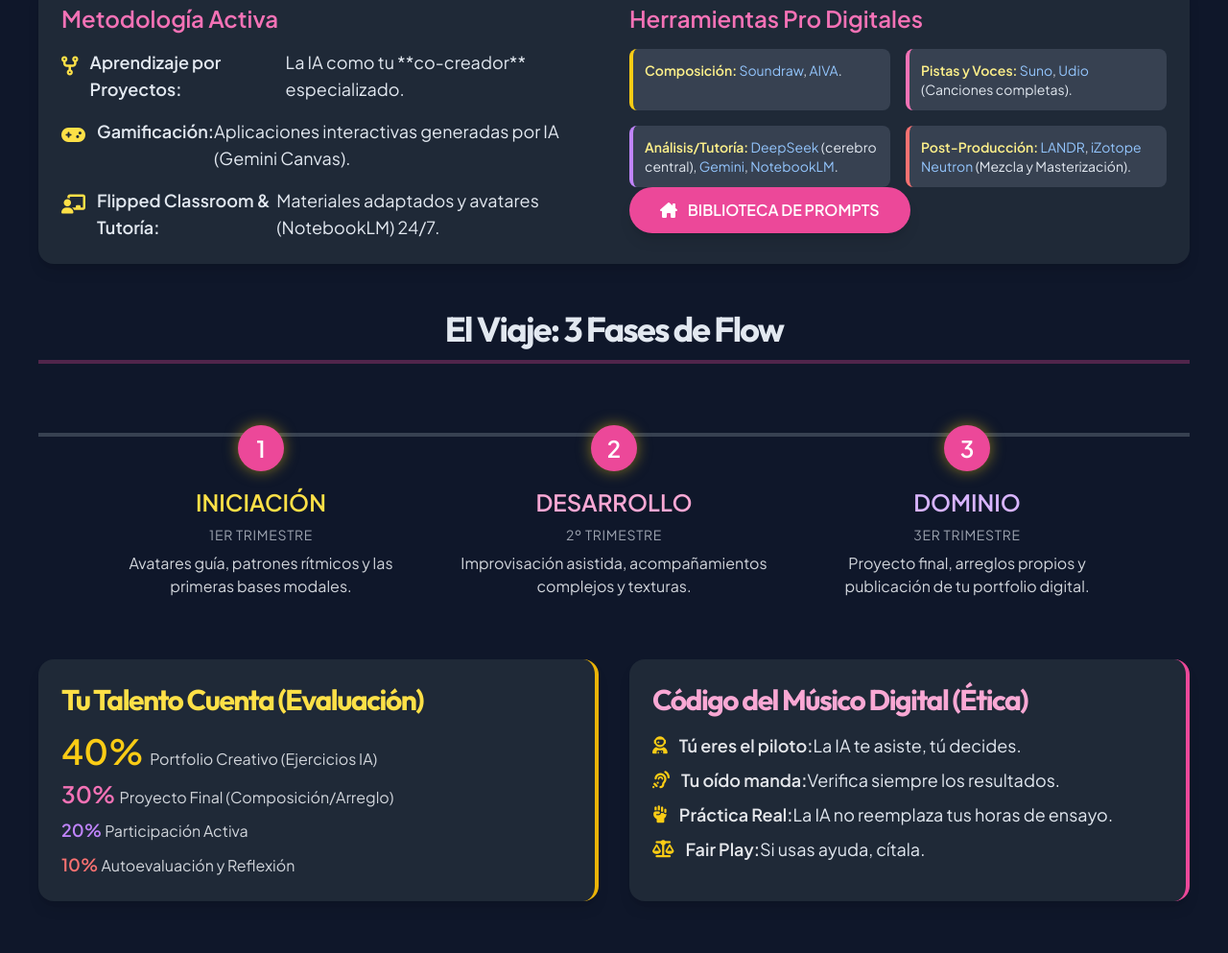
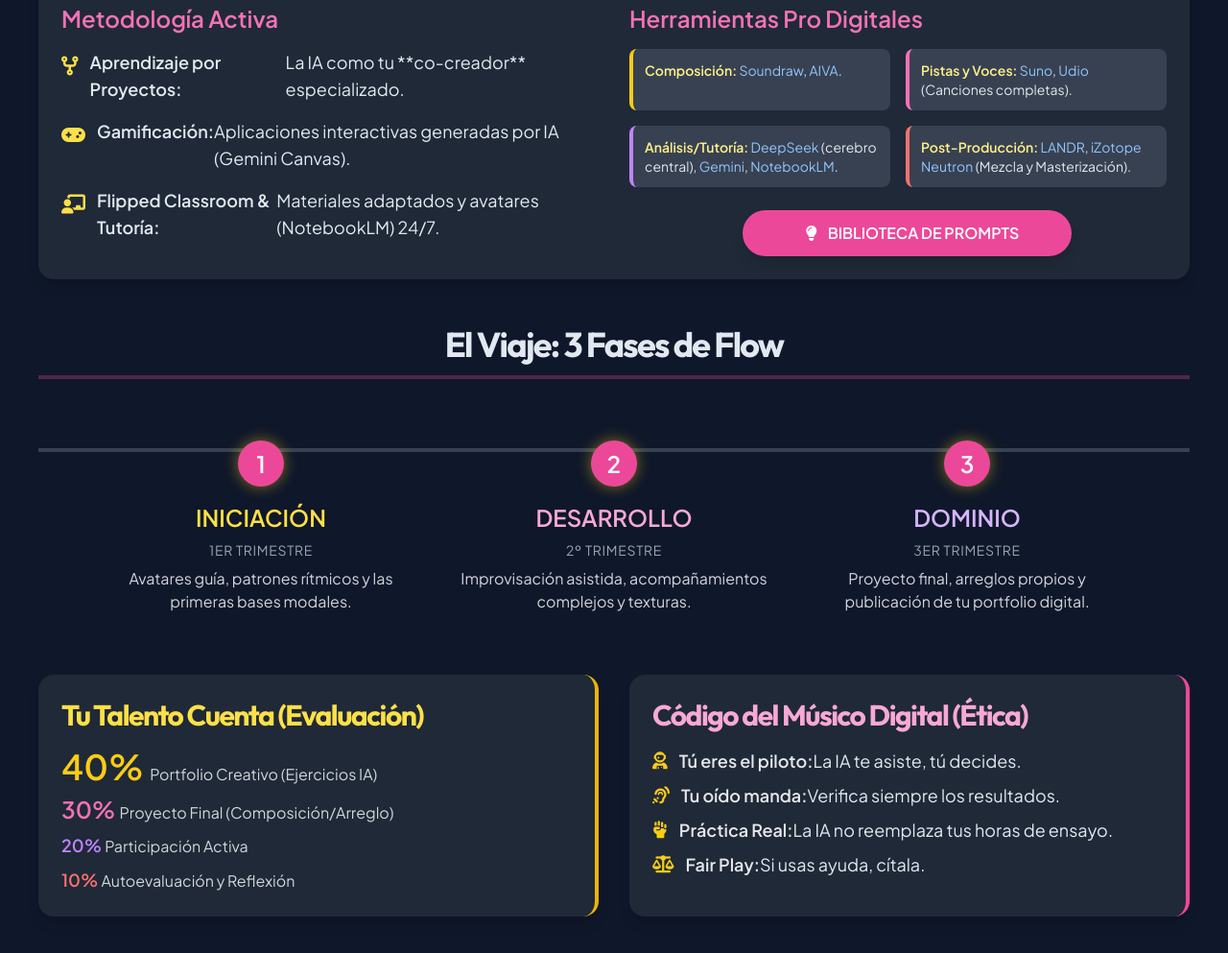
Before and after one commit to AlvaroBuitrago/InnovaPiano, a plain HTML site: page index.html in a window 1280 px wide. Shown: the part 1384-2377 px from the top of the page at 96% size. Drawn offline with nearby package versions, Linux system fonts and the light colour scheme.

Commit message:
Update prompt link styling and structure

```diff
--- a/index.html
+++ b/index.html
@@ -169,10 +169,11 @@
         </div>
     </div>
     <!-- Enlace a la biblioteca de Prompts-->
-            <a href="prompts.html" class="inline-block bg-pink-500 hover:bg-pink-600 text-white font-bold py-3 px-8 rounded-full shadow-lg transition duration-300">
-            <i class="fa-solid fa-house-chimney mr-2"></i> BIBLIOTECA DE PROMPTS
-        </a>
-</div>
+            <div class="flex justify-center mt-6">
+                <a href="prompts.html" class="inline-block bg-pink-500 hover:bg-pink-600 text-white font-bold py-3 px-8 rounded-full shadow-lg transition duration-300">
+                    <i class="fa-solid fa-lightbulb mr-2"></i> BIBLIOTECA DE PROMPTS
+                </a>
+            </div>
         </div>
     </section>
 
```
